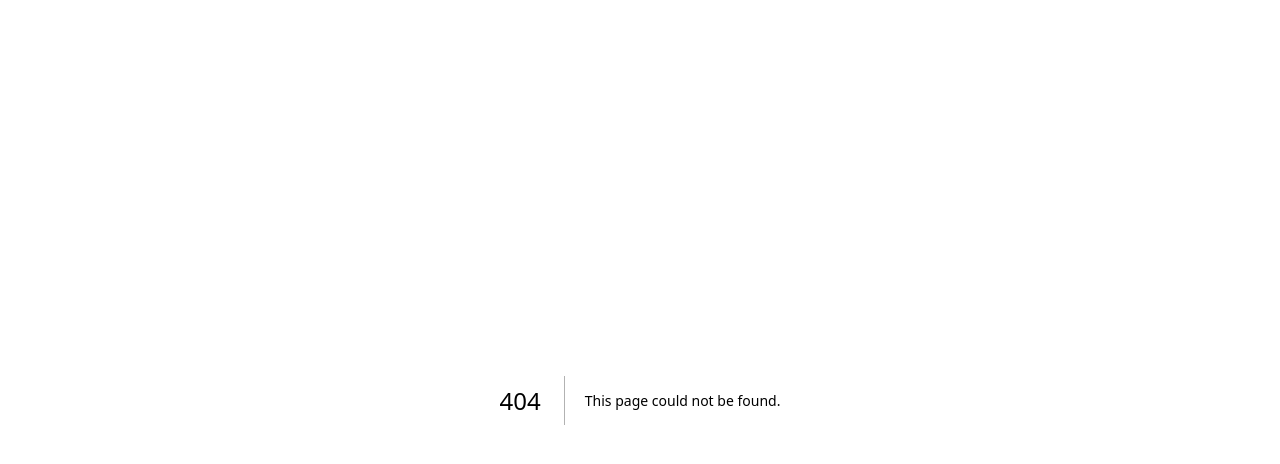
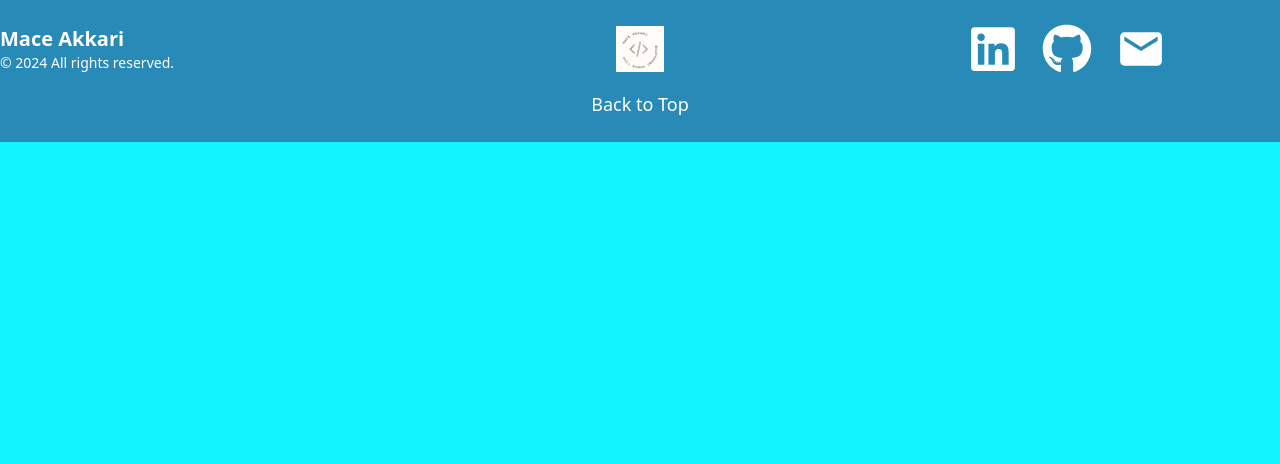
Before and after one commit to mace-akkari/developer-mace, a Next.js app: page /Footer in a window 1280 px wide. Before the commit this address had no page. Shown: the top 464 px of the page. Built offline with nearby package versions, Linux system fonts and the light colour scheme.

Commit message:
add footer section

```diff
--- /dev/null
+++ b/src/app/Footer/page.jsx
@@ -0,0 +1,63 @@
+import { FaLinkedin, FaGithub } from "react-icons/fa";
+import { MdEmail } from "react-icons/md";
+
+const Footer = () => {
+  return (
+    <footer className="bg-custom-dark-blue text-white py-6">
+      <div className="container mx-auto flex flex-col items-center md:flex-row md:justify-between md:items-center text-center md:text-left">
+        <div className="flex flex-col items-center md:items-start mb-4 md:mb-0 md:w-1/3">
+          <h3 className="text-xl font-semibold">Mace Akkari</h3>
+          <p className="text-sm">
+            &copy; {new Date().getFullYear()} All rights reserved.
+          </p>
+        </div>
+
+        <div className="flex justify-center w-full md:w-1/3 mb-4 md:mb-0">
+          <img
+            src="/images/footerLogo.png"
+            alt="Logo"
+            className="w-12 h-auto"
+          />
+        </div>
+
+        <ul className="flex justify-center gap-6 md:w-1/3 mb-4 md:mb-0">
+          <li>
+            <a
+              href="https://www.linkedin.com/in/maceakkari/"
+              target="_blank"
+              rel="noopener noreferrer"
+            >
+              <FaLinkedin size="50" className="hover:text-gray-400" />
+            </a>
+          </li>
+          <li>
+            <a
+              href="https://github.com/mace-akkari"
+              target="_blank"
+              rel="noopener noreferrer"
+            >
+              <FaGithub size="50" className="hover:text-gray-400" />
+            </a>
+          </li>
+          <li>
+            <a
+              href="mailto:developer.mace+portfolio@gmail.com"
+              target="_blank"
+              rel="noopener noreferrer"
+            >
+              <MdEmail size="50" className="hover:text-gray-400" />
+            </a>
+          </li>
+        </ul>
+      </div>
+
+      <div className="text-lg mt-4 text-center w-full">
+        <a href="#top" className="hover:text-gray-400">
+          Back to Top
+        </a>
+      </div>
+    </footer>
+  );
+};
+
+export default Footer;
--- a/src/app/IntroSection/page.jsx
+++ b/src/app/IntroSection/page.jsx
@@ -20,14 +20,13 @@ const IntroSection = () => {
   return (
     <section
       id="details"
-      className="min-h-screen flex pb-10 pt-16 gap-10 px-7 md:flex-row flex-col items-center"
+      className="flex pt-16 gap-10 px-7 md:min-h-screen md:flex-row flex-col items-center"
     >
       <img
         src="/images/profilePic.png"
         alt="main image"
-        className="md:w-3/4 object-cover flex-1 flex items-center justify-center h-full rounded-full md:rounded-lg border border-white pt-8 md:pt-0"
+        className="w-80 h-80 md:w-3/4 md:h-auto object-cover rounded-full md:rounded-lg border border-white mt-8 md:mt-0"
       />
-
       <div className="flex-1 flex flex-col items-center md:items-start">
         <h1 className="lg:text-5xl md:text-5xl text-4xl md:leading-normal leading-10 text-custom-dark-blue font-bold">
           Mace Akkari
--- a/src/app/page.tsx
+++ b/src/app/page.tsx
@@ -5,6 +5,7 @@ import IntroSection from "./IntroSection/page";
 import About from "./AboutSection/page";
 import Skills from "./SkillsSection/page";
 import Project from "./ProjectsSection/page";
+import Footer from "./Footer/page";
 
 export default function Home() {
   return (
@@ -14,6 +15,7 @@ export default function Home() {
       <About />
       <Skills />
       <Project />
+      <Footer />
     </div>
   );
 }
```
Also changed, not shown: public/images/footerLogo.png (added).
